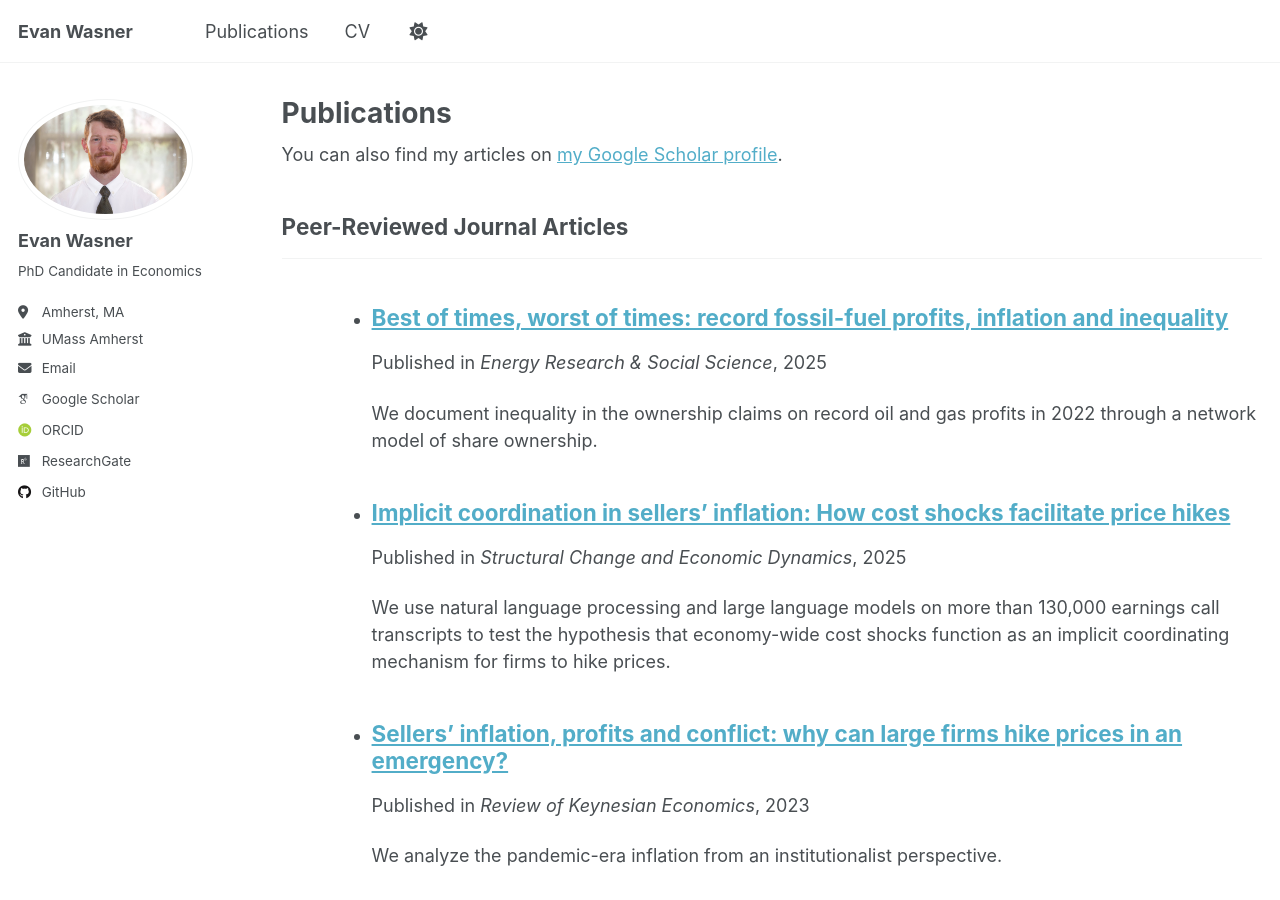
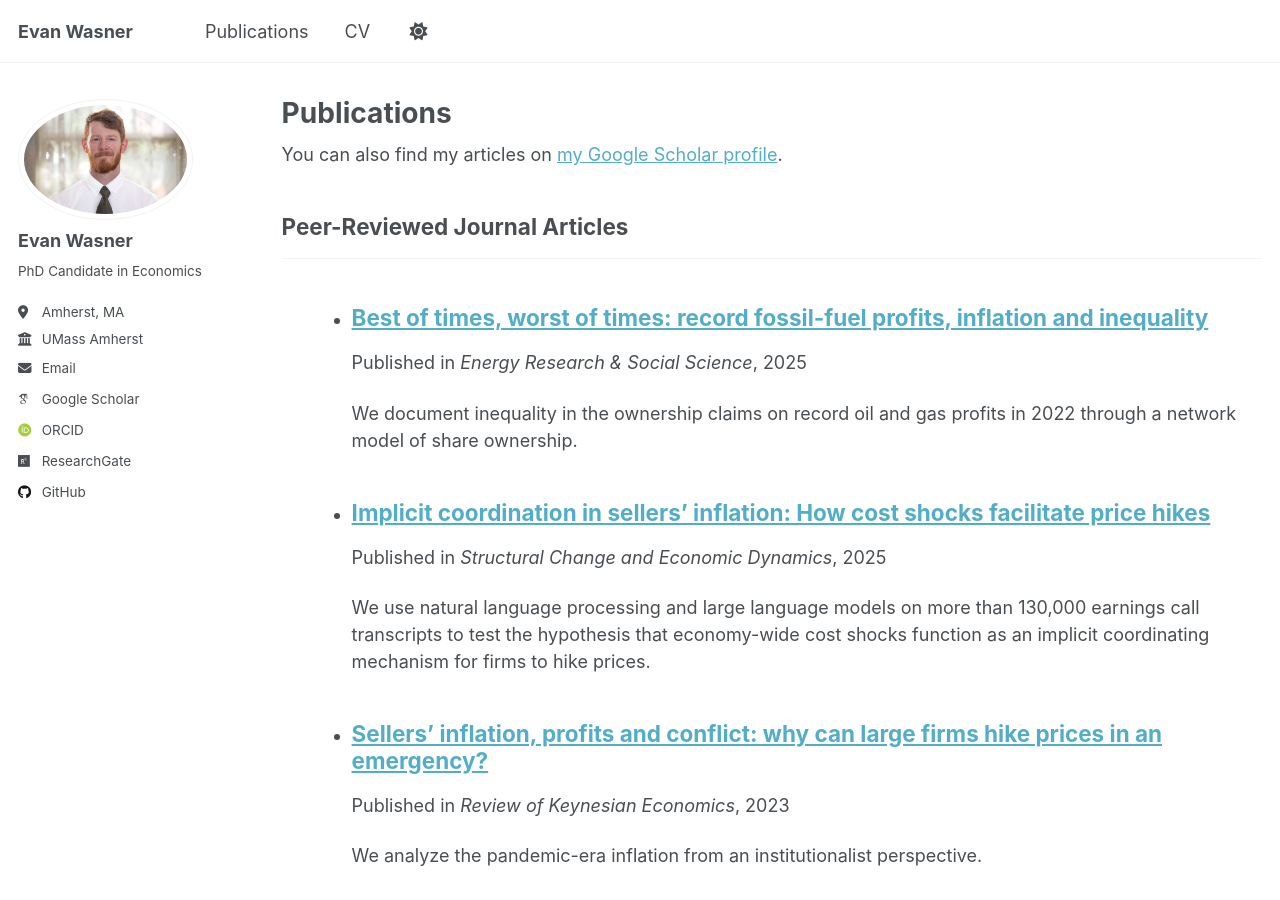
Before and after one commit to ewasner/ewasner.github.io, a Jekyll site: the page built from _pages/publications.html, in a window 1280 px wide and 900 px high. Built offline with Jekyll 4.4.1, drawn with Linux system fonts in a browser that asks for light colours; some web fonts are replaced; a script that is not in the unit is left out.

Commit message:
Trying to decrease publication indent

```diff
--- a/_pages/publications.html
+++ b/_pages/publications.html
@@ -26,7 +26,7 @@ author_profile: true
 
 	  {% comment %} Wrap ONLY the publication in a div with a left margin {% endcomment %}
 	  <div style="margin-left: 30px; margin-bottom: 20px;">
-	    <ul style="list-style-type: disc; margin-left: 20px;">
+	    <ul style="list-style-type: disc; margin-left: 0px;">
           {% include archive-single.html %}
         </ul>
 	  </div>
```
